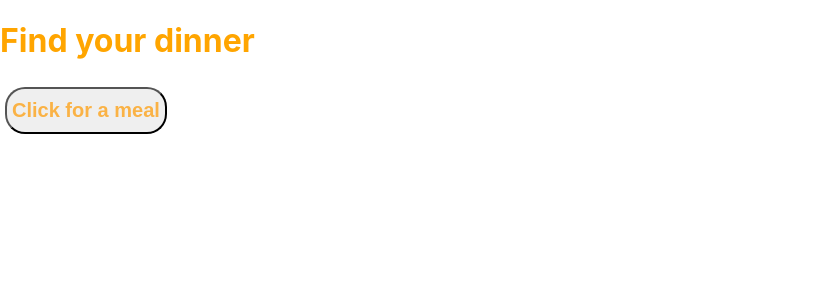
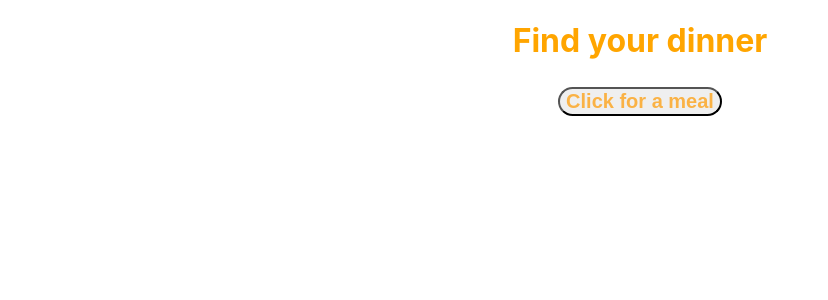
Before and after one commit to emilvictor/usefulweb, a React (Create React App) app: page / in a window 1280 px wide. Shown: the top 300 px of the page, without its empty margins (0-828 px from the left). Built offline with nearby package versions, Linux system fonts and the light colour scheme.

Commit message:
small css change

```diff
--- a/src/App.css
+++ b/src/App.css
@@ -1,6 +1,17 @@
-button {
+.btn {
     display: inline-block;
-    margin: 0 auto;
-    padding: 10px 5px;
-    color: green;
-}
+    color: rgb(250, 178, 69);
+    margin: 5px;
+    border-radius: 20px;
+    cursor: pointer;
+    font-size: 20px;
+    font-weight: 800;
+
+  }
+
+  .container {
+      display: flex;
+      justify-content: center;
+      align-items: center;
+      flex-direction: column;
+  }
--- a/src/components/SingleMeal.css
+++ b/src/components/SingleMeal.css
@@ -8,7 +8,7 @@
     height: 300px;
 }
 
-.ingredients h3 {
+.ingredients {
     color: green;
 
 }
--- a/src/components/SingleMeal.js
+++ b/src/components/SingleMeal.js
@@ -10,6 +10,7 @@ function SingleMeal(props) {
             <h3>{meal.strMeal}</h3>
            <img src={meal.strMealThumb} alt="food"/>
             <div className="ingredients">
+            <h2>Ingredients</h2>
                {ingredients.map((ingredient, idx)=><p key={idx}>{meal[ingredient]}</p>)}
                 </div>
         </div>
--- a/src/index.css
+++ b/src/index.css
@@ -11,14 +11,3 @@ code {
   font-family: source-code-pro, Menlo, Monaco, Consolas, 'Courier New',
     monospace;
 }
-
-.btn {
-  display: inline-block;
-  color: rgb(250, 178, 69);
-  margin: 5px;
-  border-radius: 20px;
-  cursor: pointer;
-  font-size: 20px;
-  font-weight: 800;
-
-}
```
